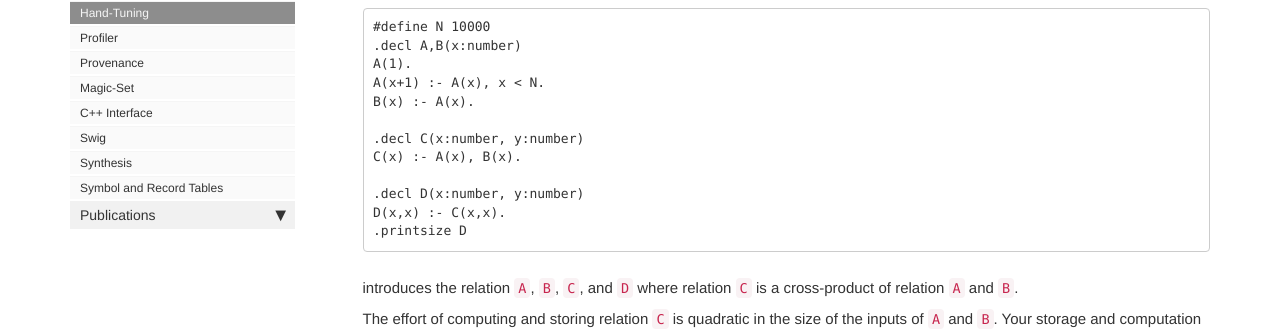
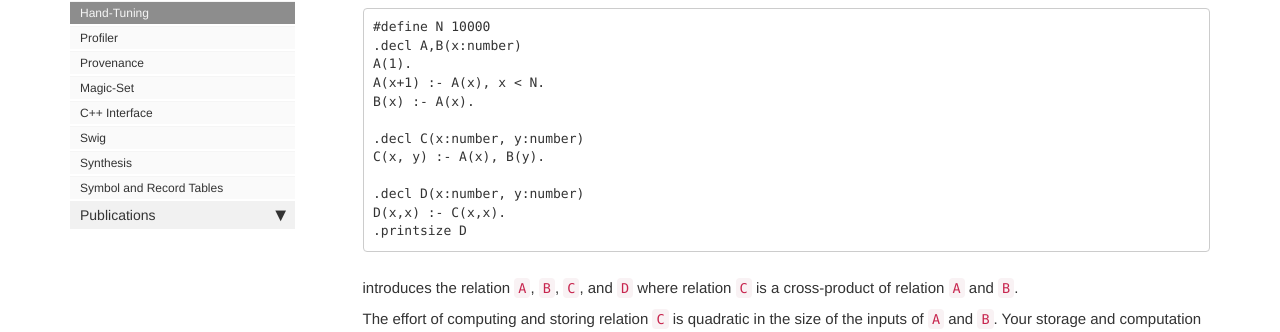
Before and after one commit to souffle-lang/souffle-lang.github.io, a Jekyll site: the page built from pages/docs/handtuning.md, in a window 1280 px wide and 900 px high, scrolled down 807 px. Shown: the part 241-573 px from the top of the window. Built offline with Jekyll 4.4.1, drawn with Linux system fonts in a browser that asks for light colours; comment, search, counter and statistics services are not loaded.

```diff
--- a/pages/docs/handtuning.md
+++ b/pages/docs/handtuning.md
@@ -66,7 +66,7 @@ A(x+1) :- A(x), x < N.
 B(x) :- A(x).
 
 .decl C(x:number, y:number)
-C(x) :- A(x), B(x).
+C(x, y) :- A(x), B(y).
 
 .decl D(x:number, y:number)
 D(x,x) :- C(x,x).
```
